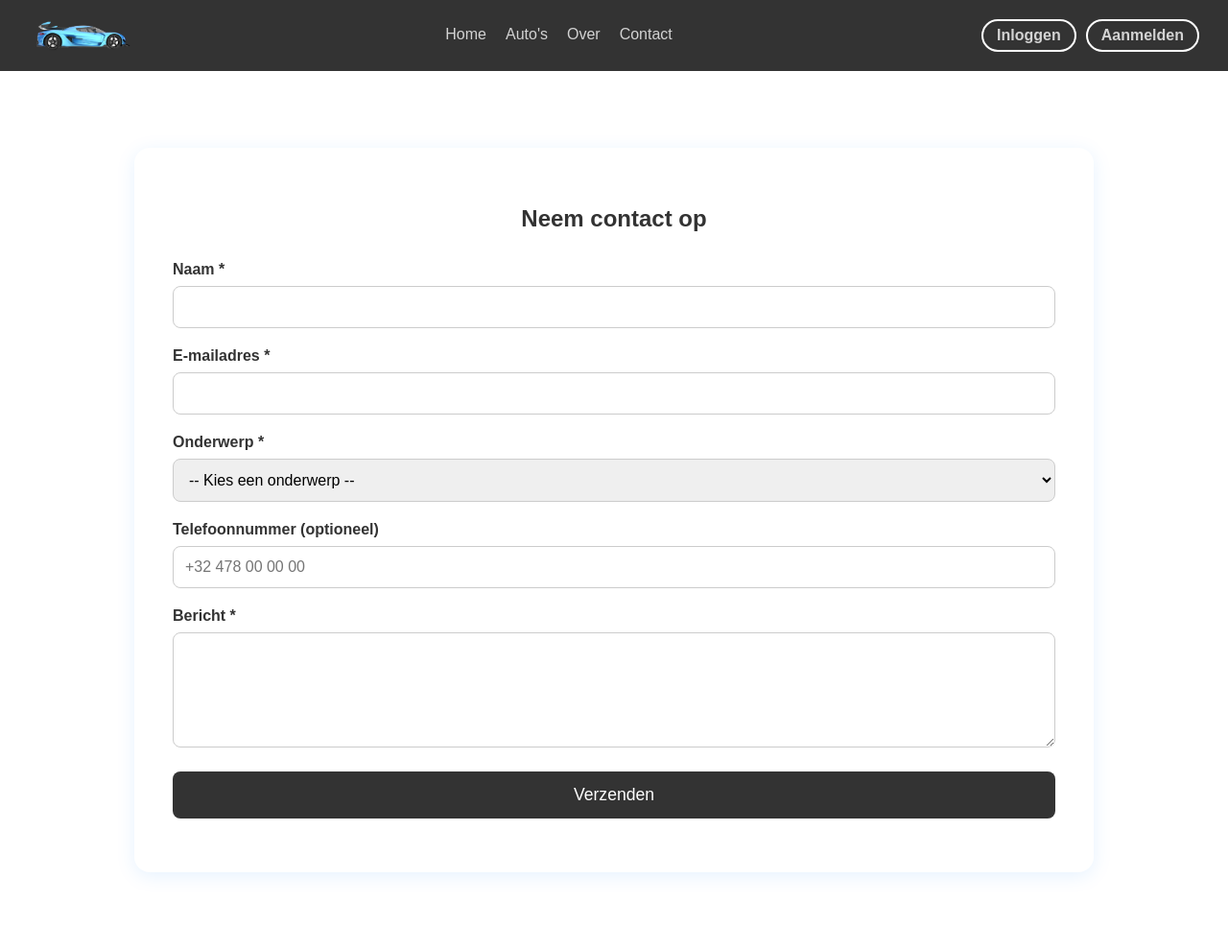
After one commit to roxvdp/LuxAuto, a Flask app: page /contact in a window 1280 px wide. The commit adds this page. Shown: the whole page at 96% size. Run offline with Flask 3, Linux system fonts and the light colour scheme.

Commit message:
contact en contact bevestiging gemaakt

```diff
--- /dev/null
+++ b/app/static/css/contact.css
@@ -0,0 +1,67 @@
+.section {
+    max-width: 1000px;
+    margin: 60px auto;
+    padding: 20px;
+}
+
+.contact-container {
+    background-color: #FFFFFF;
+    padding: 40px;
+    border-radius: 16px;
+    box-shadow: 0 4px 20px rgba(0, 123, 255, 0.1);
+}
+
+.contact-container h1 {
+    text-align: center;
+    color: #333;
+    margin-bottom: 30px;
+}
+
+.form-group label {
+    display: block;
+    margin-top: 20px;
+    font-weight: 600;
+    color: #333;
+}
+
+form input,
+form select,
+form textarea {
+    width: 100%;
+    padding: 12px;
+    margin-top: 8px;
+    border-radius: 8px;
+    border: 1px solid #ccc;
+    font-size: 1em;
+}
+
+form textarea {
+    height: 120px;
+    resize: vertical;
+}
+
+.btn-submit {
+    margin-top: 25px;
+    background-color: #333;
+    color: white;
+    padding: 14px;
+    width: 100%;
+    border: none;
+    border-radius: 8px;
+    font-size: 1.1em;
+    cursor: pointer;
+    transition: background-color 0.3s ease;
+}
+
+.btn-submit:hover {
+    background-color: #333;
+}
+
+.flash-messages {
+    background-color: #f8d7da;
+    padding: 15px;
+    border: 1px solid #f5c6cb;
+    border-radius: 8px;
+    color: #721c24;
+    margin-bottom: 20px;
+}
--- a/app/templates/base.html
+++ b/app/templates/base.html
@@ -22,7 +22,7 @@
         <a href="/">Home</a>
         <a href="/auto">Auto's</a>
         <a href="#">Over</a>
-        <a href="/#footer">Contact</a>
+        <a href="{{ url_for('routes.contact') }}">Contact</a>
     </nav>
 
     <div class="nav-knoppen">
--- /dev/null
+++ b/app/templates/contact.html
@@ -0,0 +1,54 @@
+{% extends "base.html" %}
+
+{% block title %}Contact - VitalView{% endblock %}
+
+{% block head %}
+<link rel="stylesheet" href="{{ url_for('static', filename='css/contact.css') }}">
+{% endblock %}
+
+{% block content %}
+<section class="section">
+  <div class="contact-container">
+    <h1>Neem contact op</h1>
+
+    {% with messages = get_flashed_messages() %}
+      {% if messages %}
+        <ul class="flash-messages">
+          {% for message in messages %}
+            <li>{{ message }}</li>
+          {% endfor %}
+        </ul>
+      {% endif %}
+    {% endwith %}
+
+    <form method="POST" action="{{ url_for('routes.contact') }}">
+      <div class="form-group">
+        <label for="naam">Naam *</label>
+        <input type="text" name="naam" id="naam" required>
+
+        <label for="email">E-mailadres *</label>
+        <input type="email" name="email" id="email" required pattern="^[\w\.-]+@[\w\.-]+\.\w+$">
+
+        <label for="onderwerp">Onderwerp *</label>
+        <select name="onderwerp" id="onderwerp" required>
+          <option value="">-- Kies een onderwerp --</option>
+          <option>Vraag</option>
+          <option>Feedback</option>
+          <option>Technisch probleem</option>
+          <option>Anders</option>
+        </select>
+
+        <label for="telefoon">Telefoonnummer (optioneel)</label>
+        <input type="tel" name="telefoon" id="telefoon"
+               pattern="^(\+|0)[0-9\s\-]{6,14}$"
+               placeholder="+32 478 00 00 00">
+
+        <label for="bericht">Bericht *</label>
+        <textarea name="bericht" id="bericht" required></textarea>
+
+        <button type="submit" class="btn-submit">Verzenden</button>
+      </div>
+    </form>
+  </div>
+</section>
+{% endblock %}
```
Also changed, not shown: app/templates/contact_bevestiging.html (added, +53 -0 lines).
